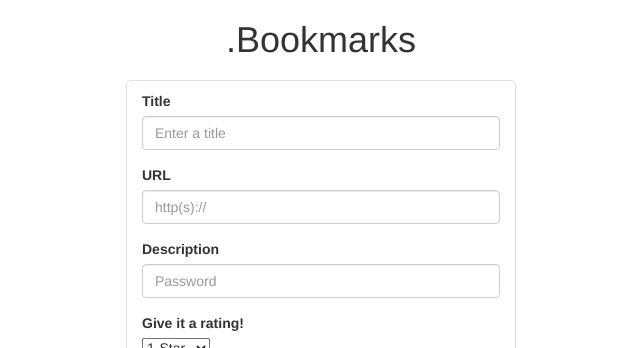
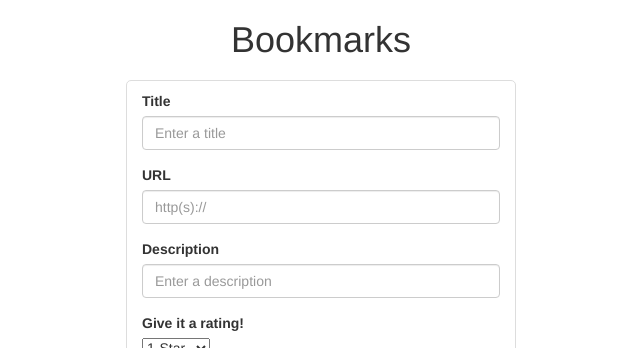
Before and after one commit to thinkful-ei21/joseph-bookmarks-app, a plain HTML site: page index.html in a window 1280 px wide. Shown: the top 348 px of the page, without its empty margins (319-959 px from the left). Drawn offline with nearby package versions, Linux system fonts and the light colour scheme; no server answers.

Commit message:
fix copy

```diff
--- a/index.html
+++ b/index.html
@@ -18,7 +18,7 @@
     <div class="row">
       <div class="col-xs-12 col-md-4 col-md-offset-4">
         <header role="banner">
-          <h1>.Bookmarks</h1>
+          <h1>Bookmarks</h1>
         </header>
       </div>
     </div>
@@ -41,7 +41,7 @@
 
               <div class="form-group">
                 <label for="bookmark-description-entry">Description</label>
-                <input type="text" name="bookmark-description-entry" class="form-control js-bookmark-description-entry" placeholder="Password" required aria-label="bookmark-description-entry">
+                <input type="text" name="bookmark-description-entry" class="form-control js-bookmark-description-entry" placeholder="Enter a description" required aria-label="bookmark-description-entry">
               </div>
 
               <div class="form-group">
```
